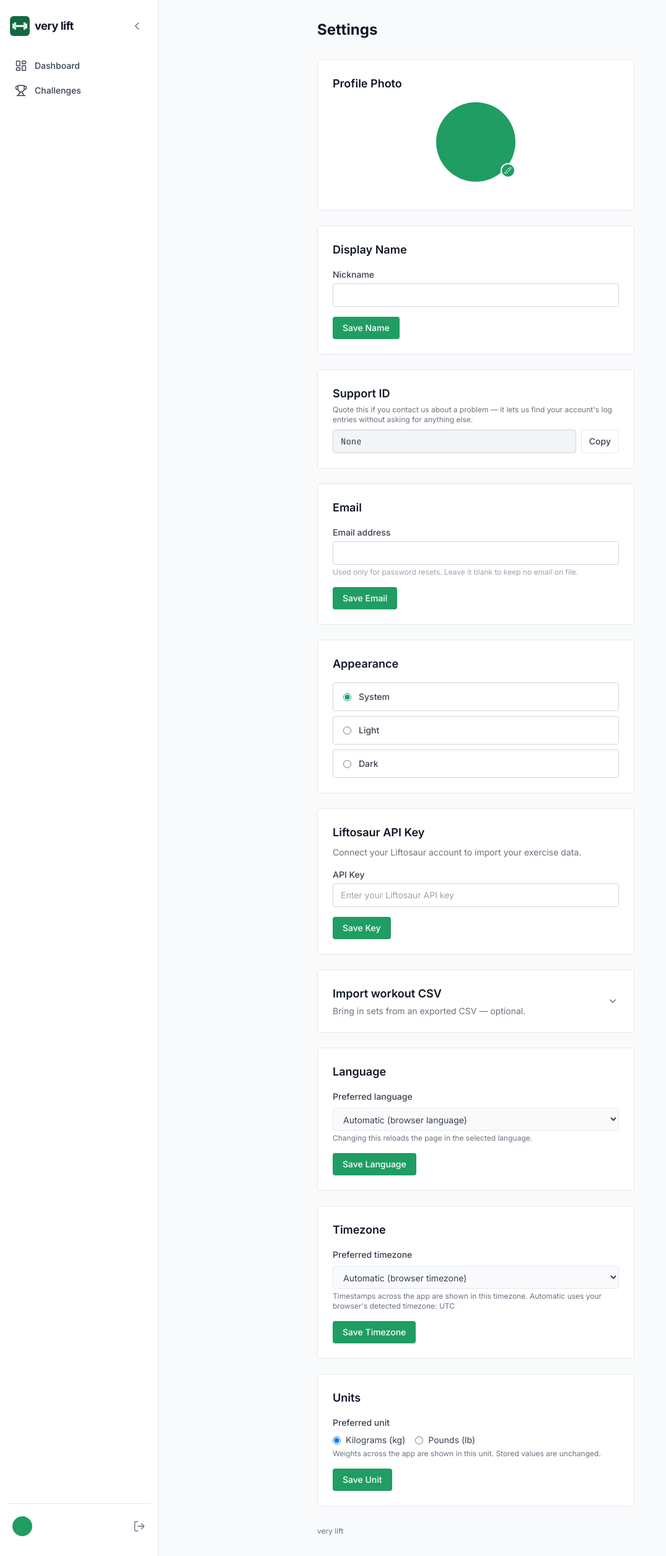
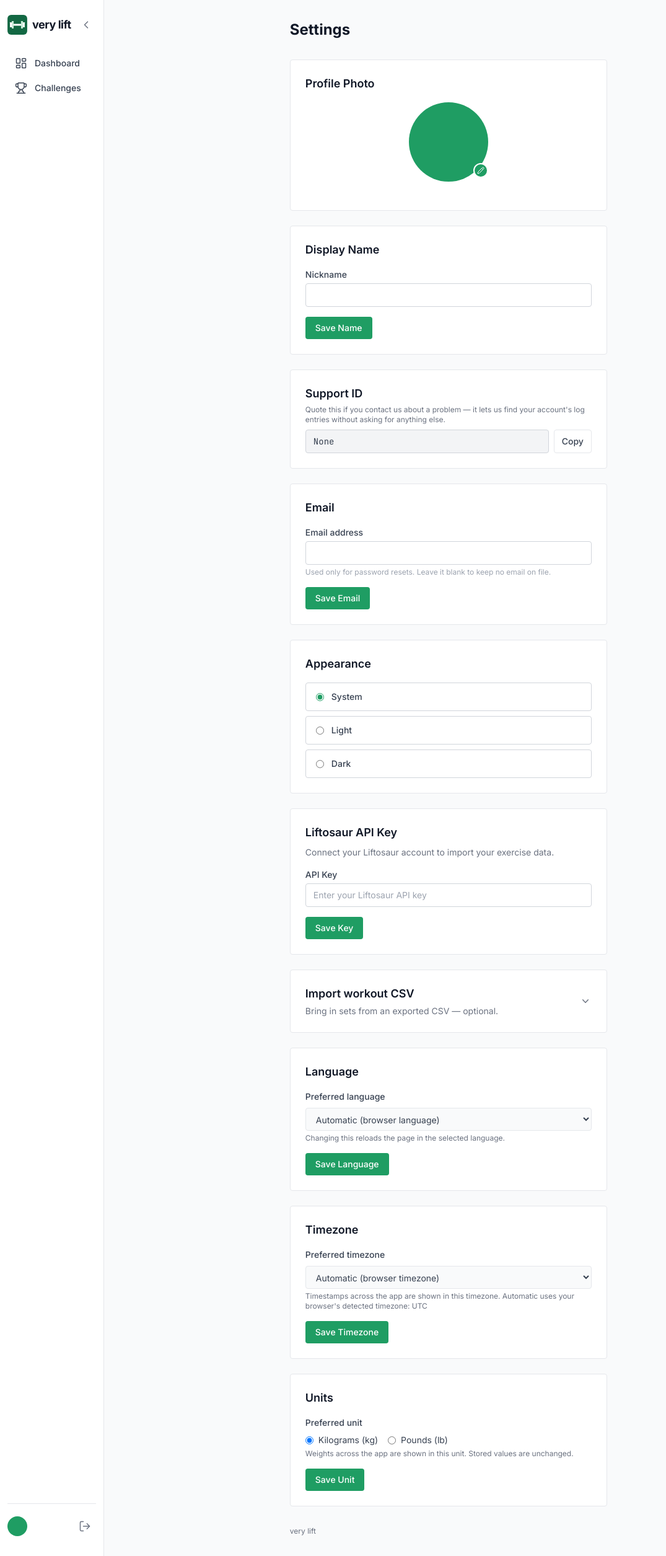
Before and after one commit to verylift/verylift, a Django app: template templates/accounts/settings.html in a window 1280 px wide. Shown: the whole page at 62% size, without its empty margins (0-1075 px from the left). Run offline with Django 3.2, Linux system fonts and the light colour scheme; the template is opened without the code that fills it, so the values that code supplies are empty.

Commit message:
Trim rail widths and fix toggle/logout column alignment
Shrink desktop widths: expanded w-64 -> w-56, collapsed w-[100px] ->
w-24, and unify all icon-only buttons (collapse/expand toggle, logout)
to a consistent 32px (w-8 h-8) in both layouts.

Root-cause the toggle/logout misalignment: the header row had an extra
px-1 and the avatar had an added px-2 (both prior band-aids), so the
header and footer rows used different left insets and their trailing
buttons never landed in the same column. Removed both, so every row
now aligns flush against the nav's shared px-3 padding -- leading
element (logo or avatar, 32px) + gap-2 (8px) + trailing button (32px)
is now identical in both rows, putting the toggle and logout buttons
in the same column by construction rather than by pixel-matching.

```diff
--- a/templates/components/sidebar.html
+++ b/templates/components/sidebar.html
@@ -85,13 +85,13 @@
 <!-- Backdrop below the dropdown panel; tapping it closes the menu. -->
 <div id="mobile-nav-backdrop" class="hidden md:hidden fixed inset-0 bg-black/40 z-40"></div>
 
-<!-- Desktop sidebar: always visible at md+, collapsible between a labeled w-64 layout and a w-[100px] icon rail. -->
+<!-- Desktop sidebar: always visible at md+, collapsible between a labeled w-56 layout and a w-24 icon rail. -->
 <nav id="app-sidebar"
-  class="hidden md:flex md:flex-col md:static md:w-64 min-h-dvh bg-surface-card border-r border-line-subtle px-3 py-6 overflow-y-auto">
+  class="hidden md:flex md:flex-col md:static md:w-56 min-h-dvh bg-surface-card border-r border-line-subtle px-3 py-6 overflow-y-auto">
 
   <!-- Expanded layout -->
   <div id="sidebar-expanded" class="flex flex-col h-full w-full space-y-1">
-    <div class="mb-6 px-1 flex items-center justify-between gap-2">
+    <div class="mb-6 flex items-center justify-between gap-2">
       <div class="flex items-center gap-2">
         <a href="{% url 'challenges:dashboard' %}" aria-label="{% trans 'very lift, go to dashboard' %}">
           <img src="{% static 'logo.svg' %}" alt="" class="w-8 h-8 rounded-md" width="32" height="32">
@@ -99,7 +99,7 @@
         <span class="text-content-strong font-bold text-lg tracking-tight">very lift</span>
       </div>
       <button type="button" id="sidebar-collapse-btn" title="{% trans 'Collapse sidebar' %}" aria-label="{% trans 'Collapse sidebar' %}"
-        class="flex items-center justify-center w-9 h-9 rounded text-content-muted hover:bg-surface-hover">
+        class="flex items-center justify-center w-8 h-8 rounded text-content-muted hover:bg-surface-hover">
         {% icon "chevron-left" css_class="h-5 w-5" %}
       </button>
     </div>
@@ -155,7 +155,7 @@
       <div class="flex items-center gap-2">
         <!-- Avatar + name trigger -->
         <button id="user-menu-btn" type="button"
-          class="flex items-center gap-2 flex-1 min-w-0 px-2 py-3 md:py-2 rounded hover:bg-surface-hover text-left">
+          class="flex items-center gap-2 flex-1 min-w-0 py-3 md:py-2 rounded hover:bg-surface-hover text-left">
           <!-- Avatar -->
           {% include "components/_avatar.html" with avatar_user=request.user size_classes="w-8 h-8 text-xs" %}
           <!-- Name -->
@@ -203,12 +203,12 @@
   <!-- Collapsed icon rail: left-aligned (not centered) so icons sit at the same x-offset as their
        counterparts in the expanded layout, instead of re-centering in the narrower rail. -->
   <div id="sidebar-collapsed" class="hidden flex-col items-start h-full w-full space-y-1">
-    <div class="mb-6 px-1 flex items-center gap-2">
+    <div class="mb-6 flex items-center gap-2">
       <a href="{% url 'challenges:dashboard' %}" aria-label="{% trans 'very lift, go to dashboard' %}">
         <img src="{% static 'logo.svg' %}" alt="" class="w-8 h-8 rounded-md" width="32" height="32">
       </a>
       <button type="button" id="sidebar-expand-btn" title="{% trans 'Expand sidebar' %}" aria-label="{% trans 'Expand sidebar' %}"
-        class="flex items-center justify-center w-9 h-9 rounded text-content-muted hover:bg-surface-hover">
+        class="flex items-center justify-center w-8 h-8 rounded text-content-muted hover:bg-surface-hover">
         {% icon "chevron-right" css_class="h-5 w-5" %}
       </button>
     </div>
@@ -228,7 +228,7 @@
 
     <div class="pt-3 mt-3 pb-[env(safe-area-inset-bottom)] border-t border-line-subtle">
       <div class="flex items-center gap-2">
-        <div class="px-2 py-2" title="{{ request.user.display_name|default:request.user.username }}">
+        <div class="py-2" title="{{ request.user.display_name|default:request.user.username }}">
           {% include "components/_avatar.html" with avatar_user=request.user size_classes="w-8 h-8 text-xs" %}
         </div>
 
@@ -236,7 +236,7 @@
         <form method="post" action="{% url 'oidc_logout' %}">
           {% csrf_token %}
           <button type="submit" title="{% trans 'Logout' %}" aria-label="{% trans 'Logout' %}"
-            class="flex items-center justify-center w-9 h-9 rounded text-content-muted hover:bg-surface-hover hover:text-content-body">
+            class="flex items-center justify-center w-8 h-8 rounded text-content-muted hover:bg-surface-hover hover:text-content-body">
             {% icon "log-out" css_class="h-5 w-5" %}
           </button>
         </form>
@@ -244,7 +244,7 @@
         <form method="post" action="{% url 'logout' %}">
           {% csrf_token %}
           <button type="submit" title="{% trans 'Logout' %}" aria-label="{% trans 'Logout' %}"
-            class="flex items-center justify-center w-9 h-9 rounded text-content-muted hover:bg-surface-hover hover:text-content-body">
+            class="flex items-center justify-center w-8 h-8 rounded text-content-muted hover:bg-surface-hover hover:text-content-body">
             {% icon "log-out" css_class="h-5 w-5" %}
           </button>
         </form>
@@ -275,15 +275,15 @@
       // a flash of the wrong layout, same spirit as the pp-theme script.
       function applyCollapsed(collapsed) {
         if (collapsed) {
-          nav.classList.remove('md:w-64');
-          nav.classList.add('md:w-[100px]');
+          nav.classList.remove('md:w-56');
+          nav.classList.add('md:w-24');
           expanded.classList.add('hidden');
           expanded.classList.remove('flex');
           collapsedRail.classList.remove('hidden');
           collapsedRail.classList.add('flex');
         } else {
-          nav.classList.remove('md:w-[100px]');
-          nav.classList.add('md:w-64');
+          nav.classList.remove('md:w-24');
+          nav.classList.add('md:w-56');
           collapsedRail.classList.add('hidden');
           collapsedRail.classList.remove('flex');
           expanded.classList.remove('hidden');
```
